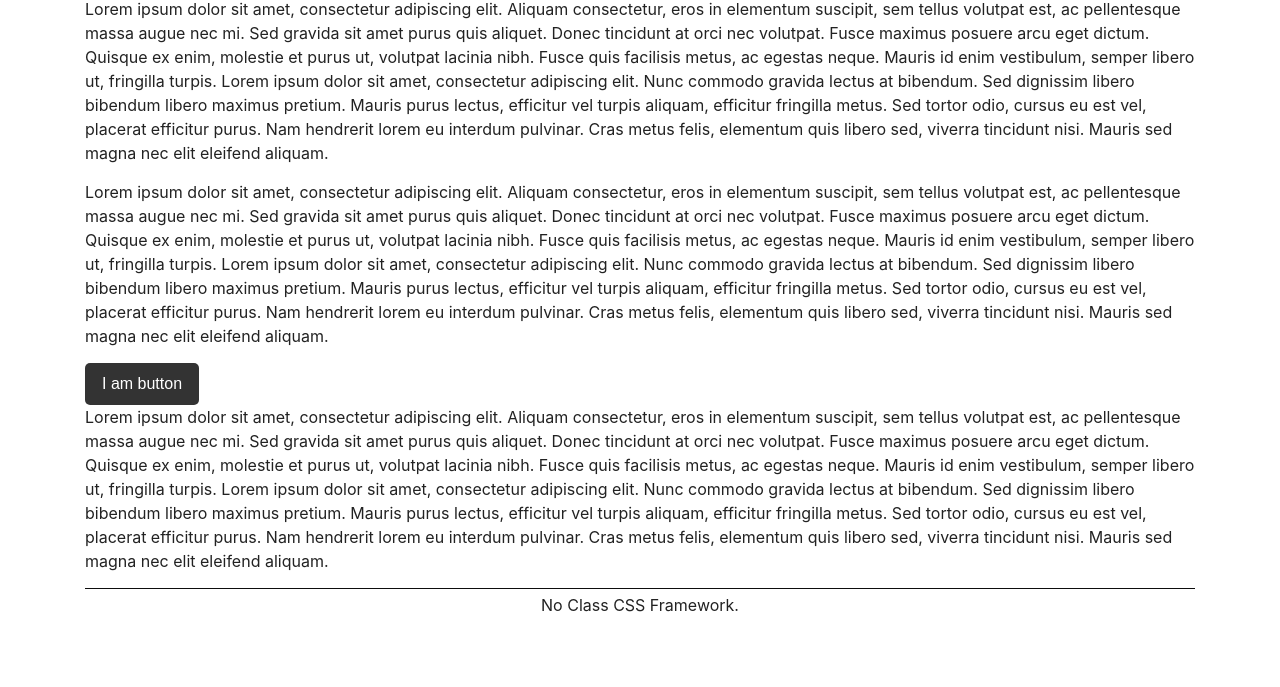
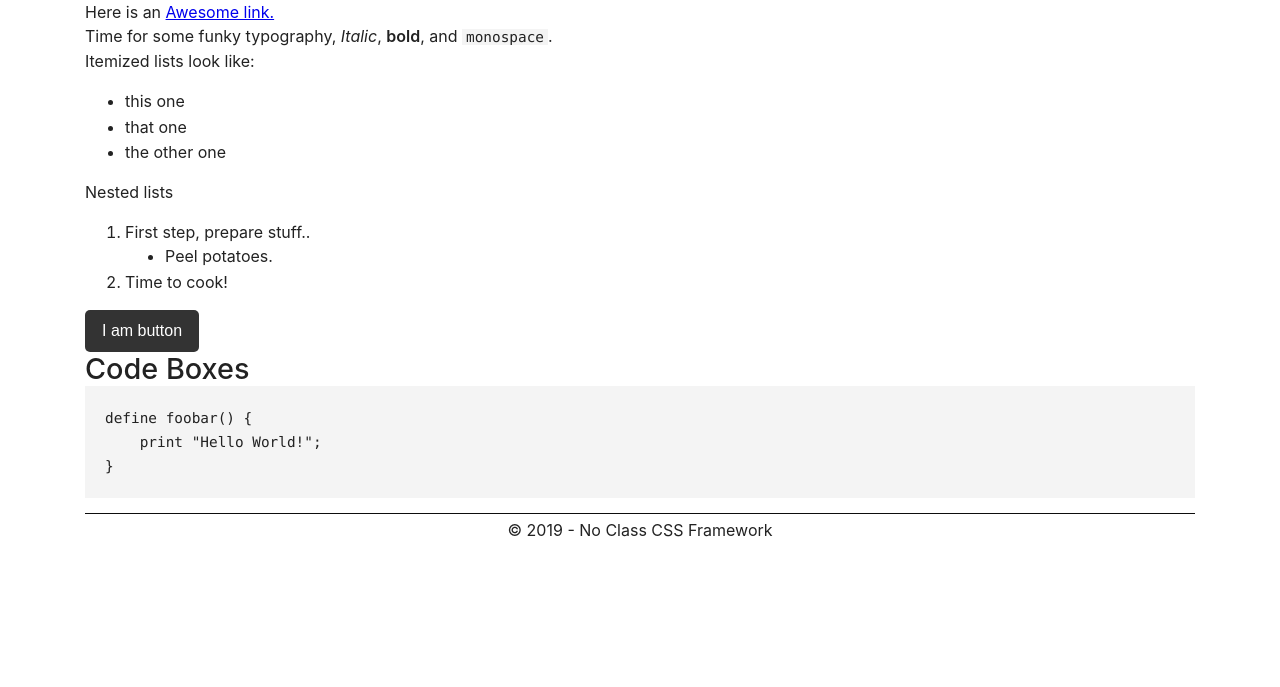
Before and after one commit to Bigalan09/no-class-css, a website: page public/index.html in a window 1280 px wide. Shown: the part 113-800 px from the top of the page. Drawn offline with Linux system fonts and the light colour scheme.

Commit message:
Added more styling

```diff
--- a/public/index.html
+++ b/public/index.html
@@ -1,5 +1,6 @@
 <!DOCTYPE html>
 <html lang="en">
+
 <head>
   <meta charset="UTF-8" />
   <meta name="viewport" content="width=device-width, initial-scale=1.0" />
@@ -7,56 +8,42 @@
   <title>No Class CSS</title>
   <link href="css/main.css" rel="stylesheet" type="text/css" />
 </head>
+
 <body>
   <main>
-      <header><h1>No Class CSS Framework</h1></header>
-      Lorem ipsum dolor sit amet, consectetur adipiscing elit. Aliquam
-      consectetur, eros in elementum suscipit, sem tellus volutpat est, ac
-      pellentesque massa augue nec mi. Sed gravida sit amet purus quis aliquet.
-      Donec tincidunt at orci nec volutpat. Fusce maximus posuere arcu eget
-      dictum. Quisque ex enim, molestie et purus ut, volutpat lacinia nibh.
-      Fusce quis facilisis metus, ac egestas neque. Mauris id enim vestibulum,
-      semper libero ut, fringilla turpis. Lorem ipsum dolor sit amet,
-      consectetur adipiscing elit. Nunc commodo gravida lectus at bibendum. Sed
-      dignissim libero bibendum libero maximus pretium. Mauris purus lectus,
-      efficitur vel turpis aliquam, efficitur fringilla metus. Sed tortor odio,
-      cursus eu est vel, placerat efficitur purus. Nam hendrerit lorem eu
-      interdum pulvinar. Cras metus felis, elementum quis libero sed, viverra
-      tincidunt nisi. Mauris sed magna nec elit eleifend aliquam.
+    <header>
+      <h1>No Class CSS Framework</h1>
+    </header>
+    <p>
+      Here is an <a href="#">Awesome link.</a>
+    </p>
+    <p>Time for some funky typography, <em>Italic</em>, <strong>bold</strong>, and <code>monospace</code>.<br /> Itemized lists look like:</p>
+    <ul>
+      <li>this one</li>
+      <li>that one</li>
+      <li>the other one</li>
+    </ul>
     <section>
-        Lorem ipsum dolor sit amet, consectetur adipiscing elit. Aliquam
-        consectetur, eros in elementum suscipit, sem tellus volutpat est, ac
-        pellentesque massa augue nec mi. Sed gravida sit amet purus quis
-        aliquet. Donec tincidunt at orci nec volutpat. Fusce maximus posuere
-        arcu eget dictum. Quisque ex enim, molestie et purus ut, volutpat
-        lacinia nibh. Fusce quis facilisis metus, ac egestas neque. Mauris id
-        enim vestibulum, semper libero ut, fringilla turpis. Lorem ipsum dolor
-        sit amet, consectetur adipiscing elit. Nunc commodo gravida lectus at
-        bibendum. Sed dignissim libero bibendum libero maximus pretium. Mauris
-        purus lectus, efficitur vel turpis aliquam, efficitur fringilla metus.
-        Sed tortor odio, cursus eu est vel, placerat efficitur purus. Nam
-        hendrerit lorem eu interdum pulvinar. Cras metus felis, elementum quis
-        libero sed, viverra tincidunt nisi. Mauris sed magna nec elit eleifend
-        aliquam.
+      Nested lists
     </section>
+    <ol>
+      <li>
+        <p>First step, prepare stuff..</p>
+        <ul>
+          <li>Peel potatoes.</li>
+        </ul>
+      </li>
+      <li>Time to cook!</li>
+    </ol>
     <button>I am button</button>
-      <p>
-        Lorem ipsum dolor sit amet, consectetur adipiscing elit. Aliquam
-        consectetur, eros in elementum suscipit, sem tellus volutpat est, ac
-        pellentesque massa augue nec mi. Sed gravida sit amet purus quis
-        aliquet. Donec tincidunt at orci nec volutpat. Fusce maximus posuere
-        arcu eget dictum. Quisque ex enim, molestie et purus ut, volutpat
-        lacinia nibh. Fusce quis facilisis metus, ac egestas neque. Mauris id
-        enim vestibulum, semper libero ut, fringilla turpis. Lorem ipsum dolor
-        sit amet, consectetur adipiscing elit. Nunc commodo gravida lectus at
-        bibendum. Sed dignissim libero bibendum libero maximus pretium. Mauris
-        purus lectus, efficitur vel turpis aliquam, efficitur fringilla metus.
-        Sed tortor odio, cursus eu est vel, placerat efficitur purus. Nam
-        hendrerit lorem eu interdum pulvinar. Cras metus felis, elementum quis
-        libero sed, viverra tincidunt nisi. Mauris sed magna nec elit eleifend
-        aliquam.
-      </p>
-      <footer><p>No Class CSS Framework.</p></footer>
+    <h2>Code Boxes</h2>
+    <pre><code>define foobar() {
+    print "Hello World!";
+}</code></pre>
+    <footer>
+      <p>&copy; 2019 - No Class CSS Framework</p>
+    </footer>
   </main>
 </body>
+
 </html>
--- a/scss/_root.scss
+++ b/scss/_root.scss
@@ -55,6 +55,9 @@
   }
 
   #{--font-family}: $font-family;
+  #{--font-monospace}: $monospace;
+  #{--font-serif}: $serif;
+  #{--font-sans-serif}: $sans-serif;
   #{--font-size}: $font-size-base;
   #{--line-height}: $line-height-base;
 }
--- a/scss/_typography.scss
+++ b/scss/_typography.scss
@@ -28,30 +28,95 @@ h6 {
 }
 
 h1 {
+  font-size: 2rem;
+}
+
+h2 {
   font-size: 1.8rem;
 }
 
-h2 {
+h3 {
   font-size: 1.5rem;
 }
 
-h3 {
+h4 {
   font-size: 1.3rem;
 }
 
-h4 {
+h5 {
   font-size: 1.1rem;
 }
 
-h5 {
+h6 {
   font-size: 1rem;
-}
-
-h6 {
-  font-size: 0.9rem;
 }
 
 small {
   color: color(secondary-base);
   vertical-align: bottom;
+  font-size: 75%;
 }
+
+em, i {
+  font-style: italic;
+}
+
+strong, b {
+  font-weight: 600;
+}
+
+ul, ol {
+  padding-left: var(padding(md));
+  margin-block-start: 1em;
+  margin-block-end: 1em;
+  margin-inline-start: 0px;
+  margin-inline-end: 0px;
+  padding-inline-start: 40px;
+}
+
+ul li {
+  list-style: disc;
+}
+
+ol li {
+  list-style: decimal;
+}
+
+ul li, ol li {
+  display: list-item;
+  text-align: -webkit-match-parent;
+  margin-bottom: 0.1rem;
+}
+
+ol ul, ul ol, ul ul, ol ol {
+  margin-block-start: 0px;
+  margin-block-end: 0px;
+}
+
+ol ul li, ul ol li, ul ul li, ol ol li {
+  list-style: disc;
+}
+
+pre, code {
+  font-family: var(--font-monospace);
+}
+
+pre {
+  background-color: color(grey-light);
+  display: block;
+  padding: var(padding(lg));
+  overflow-x: auto;
+}
+
+code {
+  font-size: 0.9rem;
+  padding: 0 var(padding(xs));
+  background-color: color(grey-light);
+  white-space: pre-wrap;
+}
+
+pre > code {
+  padding: 0;
+  background-color: transparent;
+  white-space: pre;
+}
--- a/scss/_variables.scss
+++ b/scss/_variables.scss
@@ -13,6 +13,11 @@ $colors: (
     base: #0969a2,
     light: lighten(#0969a2, 15%),
     dark: darken(#0969a2, 15%)
+  ),
+  grey: (
+    base: #4f4f4f,
+    light: #f4f4f4,
+    dark: #252525
   )
 );
 
```
Also changed, not shown: public/css/main.css, 1 other file. Lines whose indentation alone changed are shown as unchanged.
